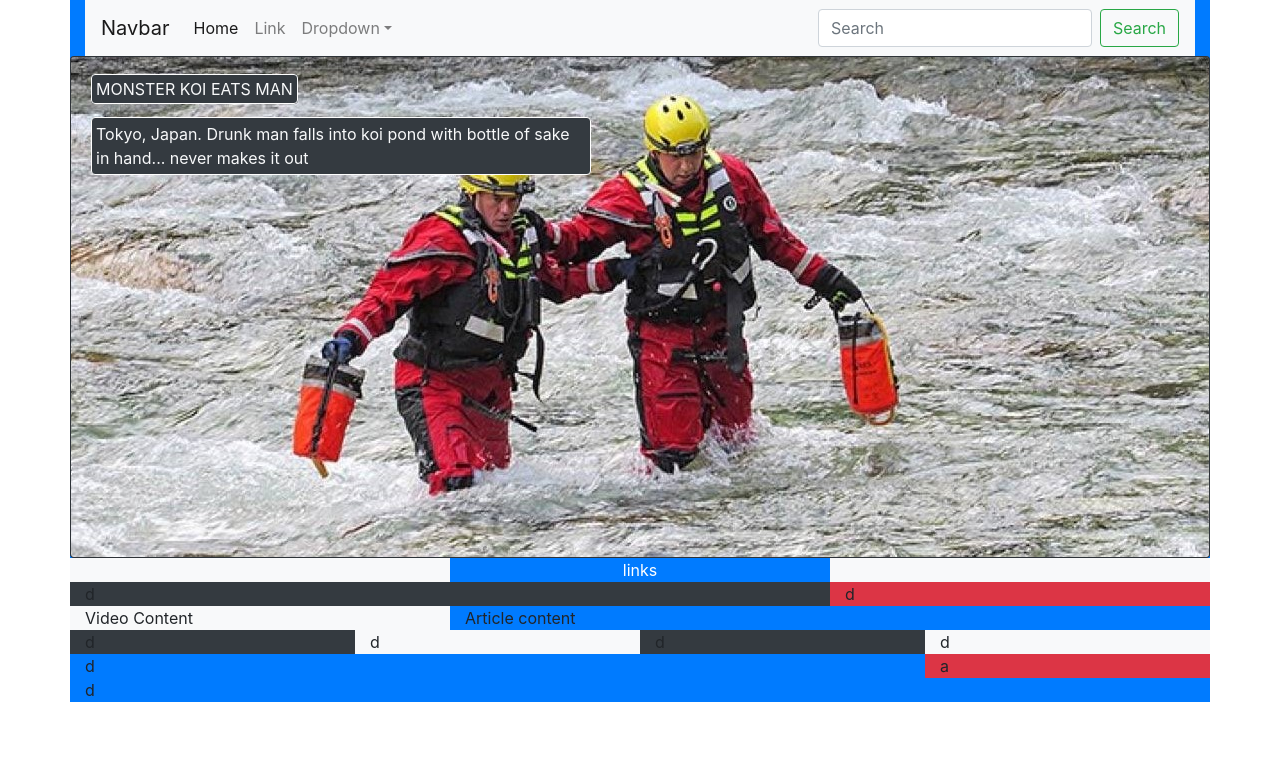
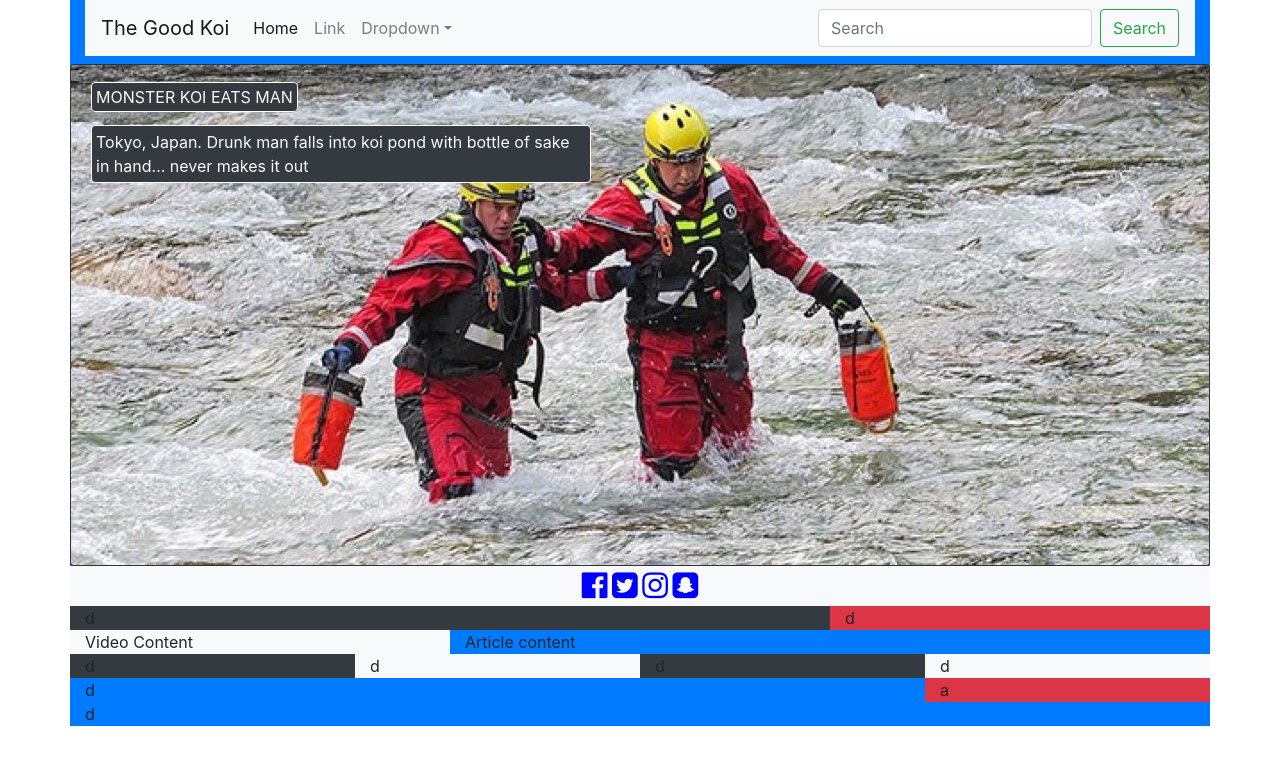
Before and after one commit to LuisERivas/theGoodKoi, a plain HTML site: page index.html in a window 1280 px wide. Drawn offline with nearby package versions, Linux system fonts and the light colour scheme.

Commit message:
added links for social media

```diff
--- a/index.html
+++ b/index.html
@@ -9,13 +9,15 @@
     <!-- Bootstrap CSS -->
     <link rel="stylesheet" href="https://stackpath.bootstrapcdn.com/bootstrap/4.3.1/css/bootstrap.min.css" integrity="sha384-ggOyR0iXCbMQv3Xipma34MD+dH/1fQ784/j6cY/iJTQUOhcWr7x9JvoRxT2MZw1T" crossorigin="anonymous">
     <link rel="stylesheet" href="assets/css/style.css" >
+    <!-- logo for links -->
+    <link rel="stylesheet" href="https://cdnjs.cloudflare.com/ajax/libs/font-awesome/4.7.0/css/font-awesome.min.css">
 </head>
   <body>
 <!--******************** Body Container **************************** -->
 <div class="container bg-primary">
 <!--******************** Nav Bar **************************** -->
-    <nav class="navbar navbar-expand-sm navbar-light bg-light">
-        <a class="navbar-brand" href="#">Navbar</a>
+    <nav class="navbar navbar-expand-sm navbar-light bg-light mb-2">
+        <a class="navbar-brand" href="#">The Good Koi</a>
         <button class="navbar-toggler d-lg-none" type="button" data-toggle="collapse" data-target="#collapsibleNavId" aria-controls="collapsibleNavId"
             aria-expanded="false" aria-label="Toggle navigation">
             <span class="navbar-toggler-icon"></span>
@@ -59,9 +61,14 @@
             </div>
         </div>
         <!--******************** Social Media links **************************** -->
-        <div class="row bg-dark">
+        <div class="row bg-light">
             <div class="col bg-light"></div>
-            <div class="col bg-primary text-center text-white">links</div>
+            <div class="col bg-light text-center text-white mt-1 mb-1">
+                <a href="#"class="fa fa-facebook-official" style="font-size:30px;color:blue"> </a>
+                <a href="#"class="fa fa-twitter-square" style="font-size:30px;color:blue"> </a>
+                <a href="#"class="fa fa-instagram" style="font-size:30px;color:blue"> </a>
+                <a href="#"class="fa fa-snapchat-square" style="font-size:30px;color:blue"> </a>
+            </div>
             <div class="col bg-light"></div>
         </div>
     </div>
```
